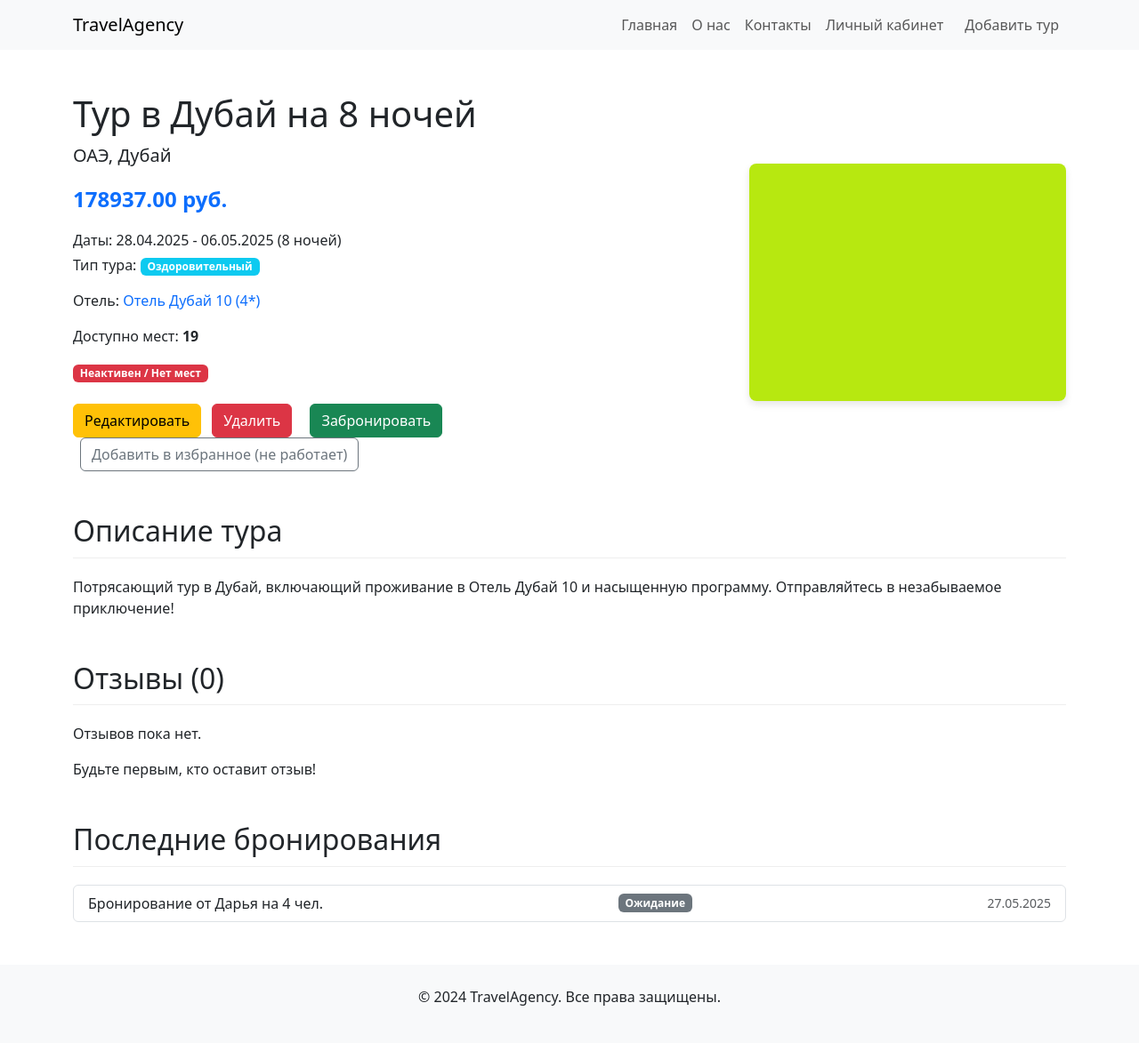
After one commit to Qikit/TravelAgency, a Django app: page /tour/33/ in a window 1280 px wide. The commit adds this page. Shown: the whole page at 89% size. Run offline with Django 5.2, Linux system fonts and the light colour scheme; data comes from the database, SQL or seed files in the repository; both versions use the stored data as it was after the commit.

Commit message:
Разработка страницы конкретного объекта

```diff
--- a/tours/templates/tours/home.html
+++ b/tours/templates/tours/home.html
@@ -141,7 +141,7 @@
                             <img src="https://via.placeholder.com/400x200?text=Нет+фото" class="card-img-top" alt="Нет фото">
                         {% endif %}
                         <div class="card-body d-flex flex-column">
-                            <h5 class="card-title"><a href="#" class="text-decoration-none text-dark">{{ tour.title }}</a></h5>
+                            <h5 class="card-title"><a href="{% url 'tour_detail' tour.pk %}" class="text-decoration-none text-dark">{{ tour.title }}</a></h5>
                             <p class="card-text text-muted">{{ tour.country.name }}, {{ tour.city.name }}</p>
                             <p class="card-text">{{ tour.description|truncatechars:100 }}</p>
                             <div class="mt-auto">
--- a/tours/templates/tours/search_results.html
+++ b/tours/templates/tours/search_results.html
@@ -127,7 +127,7 @@
                             <img src="https://via.placeholder.com/400x200?text=Нет+фото" class="card-img-top" alt="Нет фото">
                         {% endif %}
                         <div class="card-body d-flex flex-column">
-                            <h5 class="card-title"><a href="#" class="text-decoration-none text-dark">{{ tour.title }}</a></h5>
+                            <h5 class="card-title"><a href="{% url 'tour_detail' tour.pk %}" class="text-decoration-none text-dark">{{ tour.title }}</a></h5>
                             <p class="card-text text-muted">{{ tour.country.name }}, {{ tour.city.name }}</p>
                             <p class="card-text">{{ tour.description|truncatechars:100 }}</p>
                             <div class="mt-auto">
--- /dev/null
+++ b/tours/templates/tours/tour_detail.html
@@ -0,0 +1,183 @@
+<!DOCTYPE html>
+<html lang="ru">
+<head>
+    <meta charset="UTF-8">
+    <meta name="viewport" content="width=device-width, initial-scale=1.0">
+    <title>{{ tour.title }} - Детали тура</title>
+    <link href="https://cdn.jsdelivr.net/npm/bootstrap@5.3.0/dist/css/bootstrap.min.css" rel="stylesheet">
+    <style>
+        .tour-header {
+            margin-bottom: 30px;
+        }
+        .tour-image {
+            max-width: 100%;
+            height: auto;
+            border-radius: 8px;
+            box-shadow: 0 4px 8px rgba(0,0,0,0.1);
+        }
+        .section-title {
+            margin-top: 40px;
+            margin-bottom: 20px;
+            border-bottom: 1px solid #eee;
+            padding-bottom: 10px;
+        }
+        .review-card {
+            border: 1px solid #f0f0f0;
+            border-radius: 8px;
+            padding: 15px;
+            margin-bottom: 15px;
+            background-color: #fff;
+        }
+        .rating-stars {
+            color: gold;
+        }
+    </style>
+</head>
+<body>
+    <nav class="navbar navbar-expand-lg navbar-light bg-light">
+        <div class="container">
+            <a class="navbar-brand" href="{% url 'home' %}">TravelAgency</a>
+            <button class="navbar-toggler" type="button" data-bs-toggle="collapse" data-bs-target="#navbarNav" aria-controls="navbarNav" aria-expanded="false" aria-label="Toggle navigation">
+                <span class="navbar-toggler-icon"></span>
+            </button>
+            <div class="collapse navbar-collapse" id="navbarNav">
+                <ul class="navbar-nav ms-auto">
+                    <li class="nav-item">
+                        <a class="nav-link" href="{% url 'home' %}">Главная</a>
+                    </li>
+                    <li class="nav-item">
+                        <a class="nav-link" href="#">О нас</a>
+                    </li>
+                    <li class="nav-item">
+                        <a class="nav-link" href="#">Контакты</a>
+                    </li>
+                    <li class="nav-item">
+                        <a class="nav-link" href="#">Личный кабинет</a>
+                    </li>
+                    <li class="nav-item">
+                        <a class="nav-link btn btn-sm btn-outline-primary ms-2" href="{% url 'tour_add' %}">Добавить тур</a>
+                    </li>
+                </ul>
+            </div>
+        </div>
+    </nav>
+
+    <main class="container my-5">
+        {% if messages %}
+            <div class="messages">
+                {% for message in messages %}
+                    <div class="alert alert-{{ message.tags }} alert-dismissible fade show" role="alert">
+                        {{ message }}
+                        <button type="button" class="btn-close" data-bs-dismiss="alert" aria-label="Close"></button>
+                    </div>
+                {% endfor %}
+            </div>
+        {% endif %}
+
+        <div class="row tour-header align-items-center">
+            <div class="col-md-8">
+                <h1>{{ tour.title }}</h1>
+                <p class="lead">{{ tour.country.name }}, {{ tour.city.name }}</p>
+                <p class="fs-4 fw-bold text-primary">{{ tour.price }} руб.</p>
+                <p class="mb-1">Даты: {{ tour.start_date|date:"d.m.Y" }} - {{ tour.end_date|date:"d.m.Y" }} ({{ tour.duration }} ночей)</p>
+                <p>Тип тура: <span class="badge bg-info">{{ tour.get_tour_type_display }}</span></p>
+                {% if tour.hotel %}
+                    <p>Отель: <a href="#" class="text-decoration-none">{{ tour.hotel.name }} ({{ tour.hotel.stars }}*)</a></p>
+                {% endif %}
+                <p>Доступно мест: <span class="fw-bold">{{ tour.available_slots }}</span></p>
+                {% if tour.is_active %}
+                    <span class="badge bg-success">Активен</span>
+                {% else %}
+                    <span class="badge bg-danger">Неактивен / Нет мест</span>
+                {% endif %}
+
+                <div class="mt-4">
+                    <a href="{% url 'tour_edit' tour.pk %}" class="btn btn-warning me-2">Редактировать</a>
+                    <a href="{% url 'tour_delete' tour.pk %}" class="btn btn-danger">Удалить</a>
+                    <a href="#" class="btn btn-success ms-3">Забронировать</a>
+                    <button class="btn btn-outline-secondary ms-2">
+                        <i class="bi bi-heart"></i> Добавить в избранное (не работает)
+                    </button>
+                </div>
+            </div>
+            <div class="col-md-4 text-center">
+                {% if tour.main_image %}
+                    <img src="{{ tour.main_image.image.url }}" alt="{{ tour.title }}" class="tour-image">
+                {% else %}
+                    <img src="https://via.placeholder.com/400x300?text=Нет+главного+фото" alt="Нет главного фото" class="tour-image">
+                {% endif %}
+            </div>
+        </div>
+
+        <section class="mt-5">
+            <h2 class="section-title">Описание тура</h2>
+            <p>{{ tour.description|default:"Описание тура отсутствует." }}</p>
+        </section>
+
+        {% if tour.images.exists %}
+        <section class="mt-4">
+            <h2 class="section-title">Галерея изображений</h2>
+            <div class="row row-cols-1 row-cols-md-2 row-cols-lg-3 g-4">
+                {% for image in tour.images.all %}
+                <div class="col">
+                    <div class="card h-100">
+                        <img src="{{ image.image.url }}" class="card-img-top" alt="{{ image.caption }}" style="height: 200px; object-fit: cover;">
+                        {% if image.caption %}<div class="card-body"><p class="card-text"><small class="text-muted">{{ image.caption }}</small></p></div>{% endif %}
+                    </div>
+                </div>
+                {% endfor %}
+            </div>
+        </section>
+        {% endif %}
+
+        <section class="mt-5">
+            <h2 class="section-title">Отзывы ({{ reviews|length }})</h2>
+            {% if avg_rating %}
+                <p>Средняя оценка: <span class="fw-bold">{{ avg_rating|floatformat:1 }}</span> из 5 <span class="rating-stars">&#9733;&#9733;&#9733;&#9733;&#9733;</span></p>
+            {% else %}
+                <p>Отзывов пока нет.</p>
+            {% endif %}
+
+            {% if reviews %}
+                <div class="row">
+                    {% for review in reviews %}
+                    <div class="col-md-6">
+                        <div class="review-card">
+                            <p class="mb-1"><strong>{{ review.user.first_name|default:review.user.username }}</strong> &mdash; Оценка: <span class="fw-bold">{{ review.rating }}</span>/5</p>
+                            <p class="text-muted"><small>{{ review.created_at|date:"d.m.Y H:i" }}</small></p>
+                            <p>{{ review.text }}</p>
+                        </div>
+                    </div>
+                    {% endfor %}
+                </div>
+            {% else %}
+                <p>Будьте первым, кто оставит отзыв!</p>
+            {% endif %}
+        </section>
+
+        <section class="mt-5">
+            <h2 class="section-title">Последние бронирования</h2>
+            {% if bookings %}
+                <ul class="list-group">
+                    {% for booking in bookings %}
+                        <li class="list-group-item d-flex justify-content-between align-items-center">
+                            Бронирование от {{ booking.user.first_name|default:booking.user.username }} на {{ booking.num_people }} чел.
+                            <span class="badge bg-secondary">{{ booking.get_status_display }}</span>
+                            <small class="text-muted">{{ booking.booking_date|date:"d.m.Y" }}</small>
+                        </li>
+                    {% endfor %}
+                </ul>
+            {% else %}
+                <p>Для этого тура пока нет бронирований.</p>
+            {% endif %}
+        </section>
+
+    </main>
+
+    <footer class="bg-light text-center py-4 mt-5">
+        <p>&copy; 2024 TravelAgency. Все права защищены.</p>
+    </footer>
+
+    <script src="https://cdn.jsdelivr.net/npm/bootstrap@5.3.0/dist/js/bootstrap.bundle.min.js"></script>
+</body>
+</html>
--- a/tours/urls.py
+++ b/tours/urls.py
@@ -5,4 +5,8 @@ from . import views
 urlpatterns = [
     path('', views.home_page, name='home'),
     path('search-results/', views.search_results, name='search_results'),
+    path('tour/<int:tour_id>/', views.tour_detail, name='tour_detail'), # Детальная страница тура
+    path('tour/add/', views.tour_add, name='tour_add'),                 # Добавление нового тура
+    path('tour/<int:tour_id>/edit/', views.tour_edit, name='tour_edit'), # Редактирование тура
+    path('tour/<int:tour_id>/delete/', views.tour_delete, name='tour_delete'), # Удаление тура
 ]
--- a/tours/views.py
+++ b/tours/views.py
@@ -1,8 +1,13 @@
 # tours/views.py
-from django.shortcuts import render
-from django.db.models import Count, Min, Max, Avg, Q
 from datetime import date
-from .models import Tour, Promotion, Review, Country, City
+
+from django.contrib import messages
+from django.db.models import Count, Avg, Q
+from django.shortcuts import render, get_object_or_404, redirect
+
+from .forms import TourForm
+from .models import Tour, Promotion, Country, City  # Добавили Hotel
+
 
 def home_page(request):
     # 1. Виджет: Поиск туров (форма будет обрабатываться здесь или на отдельной странице)
@@ -13,26 +18,25 @@ def home_page(request):
     # Здесь используем Count для агрегации
     popular_tours = Tour.objects.annotate(
         num_bookings=Count('bookings')
-    ).order_by('-num_bookings', '-start_date')[:5] # top-5 туров по количеству бронирований
+    ).order_by('-num_bookings', '-start_date')[:5]  # top-5 туров по количеству бронирований
 
     # Или, если хотим показать туры с хорошими отзывами:
     top_rated_tours = Tour.objects.annotate(
         avg_rating=Avg('reviews__rating')
-    ).filter(avg_rating__gte=4).order_by('-avg_rating')[:5] # top-5 туров с рейтингом >= 4
+    ).filter(avg_rating__gte=4).order_by('-avg_rating')[:5]  # top-5 туров с рейтингом >= 4
 
     # Выберем популярные туры для виджета
     featured_tours = popular_tours if popular_tours.exists() else Tour.objects.all().order_by('-start_date')[:5]
-
 
     # 3. Виджет: Акции и спецпредложения
     active_promotions = Promotion.objects.filter(
         start_date__lte=date.today(),
         end_date__gte=date.today()
-    ).order_by('-start_date')[:3] # top-3 активные акции
+    ).order_by('-start_date')[:3]  # top-3 активные акции
 
     # Дополнительные данные для формы поиска
     countries = Country.objects.all().order_by('name')
-    cities = City.objects.all().order_by('name') # Можно отфильтровать по стране через JS позже
+    cities = City.objects.all().order_by('name')  # Можно отфильтровать по стране через JS позже
 
     context = {
         'featured_tours': featured_tours,
@@ -95,3 +99,107 @@ def search_results(request):
         'selected_tour_type': tour_type,
     }
     return render(request, 'tours/search_results.html', context)
+
+
+def tour_detail(request, tour_id):
+    """Отображает детальную информацию о конкретном туре."""
+    tour = get_object_or_404(Tour, pk=tour_id)
+
+    # Получаем связанные объекты
+    bookings = tour.bookings.all().order_by('-booking_date')[:5]  # Последние 5 бронирований
+    reviews = tour.reviews.all().order_by('-created_at')  # Отзывы к туру
+
+    # Пример агрегации для средней оценки
+    # Измените эту строку:
+    avg_rating_result = tour.reviews.aggregate(Avg('rating'))
+    avg_rating = avg_rating_result['rating__avg'] if 'rating__avg' in avg_rating_result and avg_rating_result[
+        'rating__avg'] is not None else None
+
+    context = {
+        'tour': tour,
+        'bookings': bookings,
+        'reviews': reviews,
+        'avg_rating': avg_rating,  # Теперь avg_rating будет None, если нет отзывов
+    }
+    return render(request, 'tours/tour_detail.html', context)
+
+
+def tour_add(request):
+    """Страница для добавления нового тура."""
+    if request.method == 'POST':
+        form = TourForm(request.POST, request.FILES)
+        if form.is_valid():
+            tour = form.save(commit=False)
+
+            # Если нужно сохранять Main Image, но не через форму ImageField напрямую
+            # if 'main_image_file' in request.FILES:
+            #     image_file = request.FILES['main_image_file']
+            #     new_image = Image.objects.create(image=image_file, caption=f"Главное фото для {tour.title}")
+            #     tour.main_image = new_image
+
+            tour.save()
+            # Обновление ManyToMany полей, если они есть и не в commit=False
+            # form.save_m2m() # Если вы добавили Images в TourForm.Meta.fields
+
+            messages.success(request, f"Тур '{tour.title}' успешно добавлен!")
+            return redirect('tour_detail', tour_id=tour.pk)
+        else:
+            messages.error(request, "Ошибка при добавлении тура. Проверьте введенные данные.")
+    else:
+        form = TourForm()
+
+    context = {
+        'form': form,
+        'form_title': "Добавить новый тур",
+    }
+    return render(request, 'tours/tour_form.html', context)
+
+
+def tour_edit(request, tour_id):
+    """Страница для редактирования существующего тура."""
+    tour = get_object_or_404(Tour, pk=tour_id)
+    if request.method == 'POST':
+        form = TourForm(request.POST, request.FILES, instance=tour)
+        if form.is_valid():
+            tour = form.save(commit=False)
+            # Логика для main_image_file, если реализовано в форме
+            # if 'main_image_file' in request.FILES:
+            #     image_file = request.FILES['main_image_file']
+            #     if tour.main_image: # Удаляем старое изображение, если оно есть
+            #         tour.main_image.image.delete(save=False) # Удаляем файл, но не объект из БД пока
+            #         tour.main_image.delete() # Удаляем объект изображения из БД
+            #     new_image = Image.objects.create(image=image_file, caption=f"Главное фото для {tour.title}")
+            #     tour.main_image = new_image
+
+            tour.save()
+            # form.save_m2m() # Если вы добавили Images в TourForm.Meta.fields
+
+            messages.success(request, f"Тур '{tour.title}' успешно обновлен!")
+            return redirect('tour_detail', tour_id=tour.pk)
+        else:
+            messages.error(request, "Ошибка при редактировании тура. Проверьте введенные данные.")
+    else:
+        form = TourForm(instance=tour)
+
+    context = {
+        'form': form,
+        'form_title': f"Редактировать тур: {tour.title}",
+        'tour': tour,  # Передаем объект тура для ссылок
+    }
+    return render(request, 'tours/tour_form.html', context)
+
+
+def tour_delete(request, tour_id):
+    """Функция для удаления тура."""
+    tour = get_object_or_404(Tour, pk=tour_id)
+    if request.method == 'POST':
+        tour_title = tour.title  # Сохраняем название до удаления
+        tour.delete()
+        messages.success(request, f"Тур '{tour_title}' успешно удален.")
+        return redirect('home')  # Перенаправляем на главную после удаления
+
+    # Если GET запрос, просто показываем страницу подтверждения
+    context = {
+        'tour': tour,
+    }
+    return render(request, 'tours/tour_confirm_delete.html', context)
```
Also changed, not shown: tours/forms.py (added, +68 -0 lines), tours/models.py (+8 -6 lines), tours/templates/tours/tour_confirm_delete.html (added, +58 -0 lines), tours/templates/tours/tour_form.html (added, +114 -0 lines), db.sqlite3.
